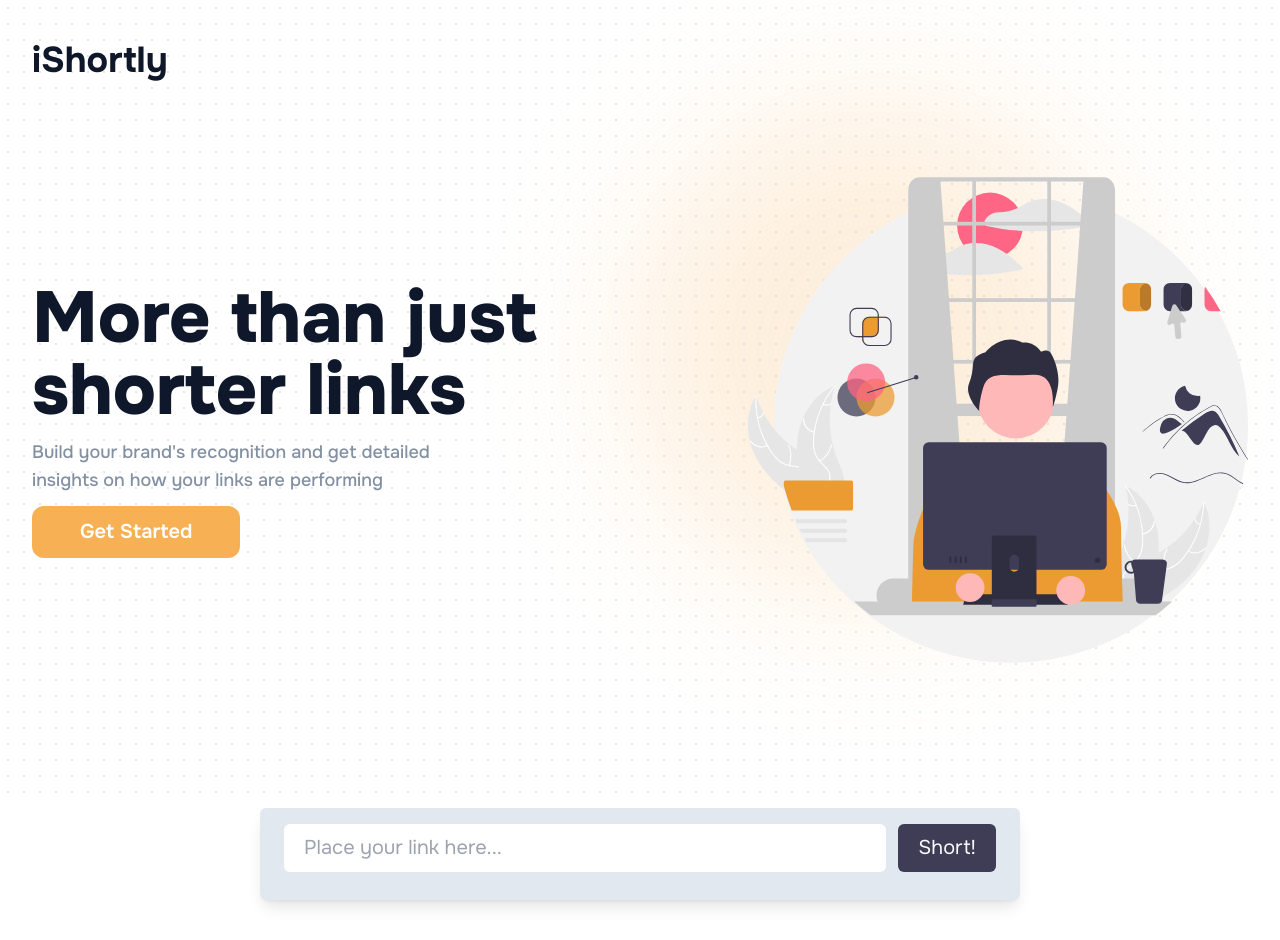
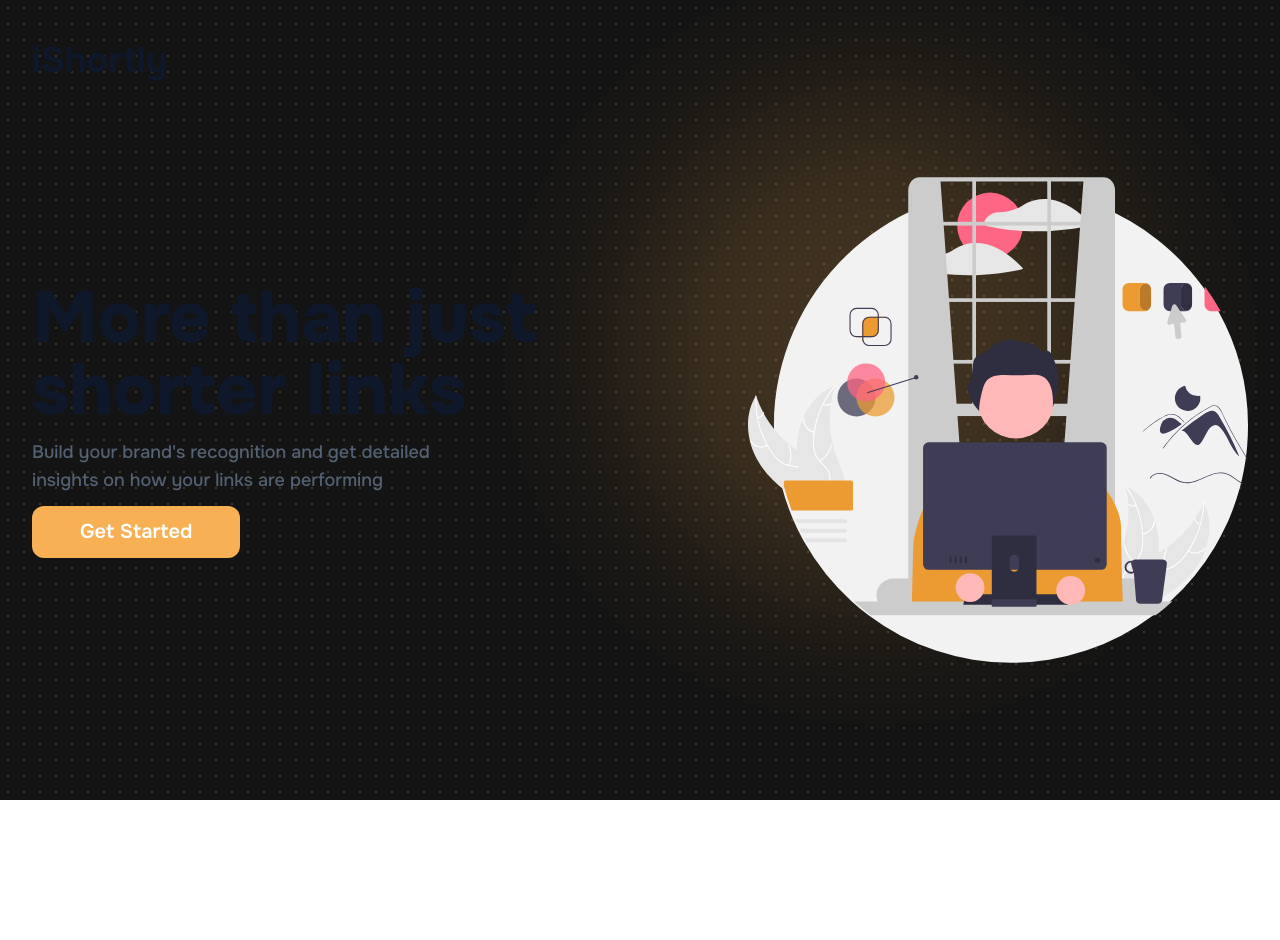
Before and after one commit to Git-Darkmoon/iShortly, a Next.js app: page / in a window 1280 px wide. After the commit the page ends 800 px from the top, so only its background shows below. Built offline with nearby package versions, Linux system fonts and the light colour scheme.

Commit message:
styles: change UI structure.

```diff
--- a/app/page.tsx
+++ b/app/page.tsx
@@ -1,20 +1,19 @@
 "use client"
 
-import FormContainer from "./components/FormContainer"
+import React, { Suspense } from "react"
 import Header from "./components/Header"
 import Hero from "./components/Hero"
 
 const Home = () => {
   return (
     <>
-      <div className="fixed top-0 -z-10 h-full w-full bg-white">
-        <div className="absolute inset-0 -z-9 h-full w-full bg-white bg-[radial-gradient(#e5e7eb_1px,transparent_1px)] [background-size:16px_16px]"></div>
+      <div className="fixed top-0 -z-10 h-full w-full bg-slate-900">
+        <div className="absolute inset-0 -z-9 h-full w-full bg-[#141414] bg-[radial-gradient(#433526_1px,transparent_1px)] [background-size:16px_16px]"></div>
         <div className="absolute bottom-auto left-auto right-0 top-0 h-[500px] w-[500px] -translate-x-[30%] translate-y-[20%] rounded-full bg-primary-500/40 opacity-50 blur-[80px]"></div>
       </div>
       <main className="px-8 py-10 ">
         <Header />
         <Hero />
-        <FormContainer />
       </main>
     </>
   )
```
